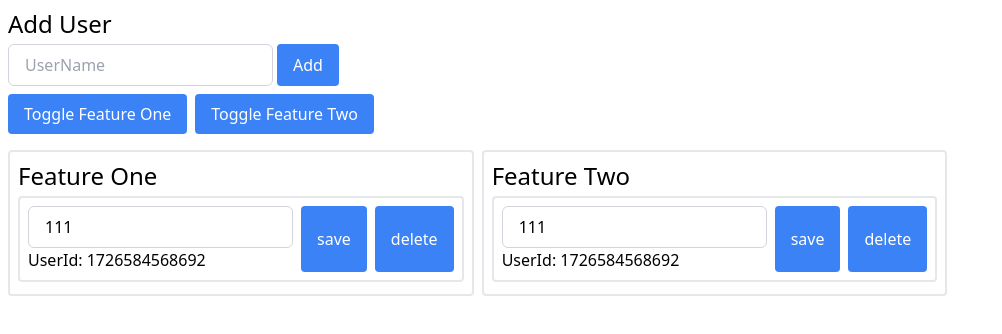
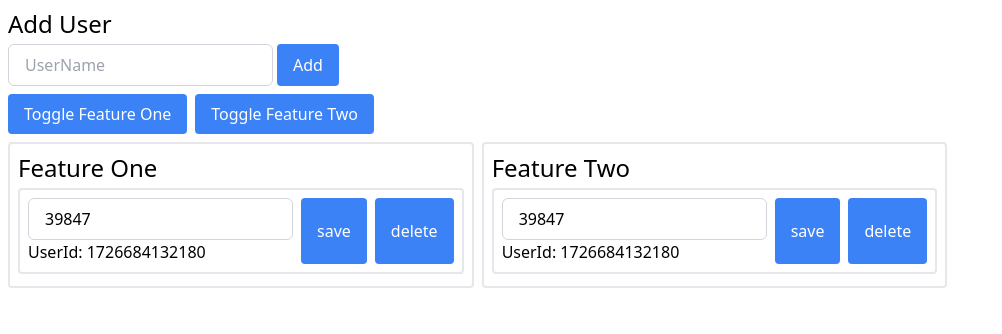
Before and after one commit to fedorovsky/vite-react-ts, a React (Vite) app: page / in a window 1280 px wide. Shown: the top 334 px of the page, without its empty margins (0-1002 px from the left). Built offline with nearby package versions, Linux system fonts and the light colour scheme; data requests are answered from the project's data file.

Commit message:
Optimistically update the cache

```diff
--- a/mock/db.json
+++ b/mock/db.json
@@ -1,8 +1,8 @@
 {
   "users": [
     {
-      "name": "111",
-      "id": "1726584568692"
+      "name": "39847",
+      "id": "1726684132180"
     }
   ]
 }
--- a/src/App.tsx
+++ b/src/App.tsx
@@ -27,7 +27,7 @@ export default function App() {
           Toggle Feature Two
         </button>
       </div>
-      <div className="flex">
+      <div className="flex gap-2">
         {isOpenFeatureOne && <FeatureOne />}
         {isOpenFeatureTwo && <FeatureTwo />}
       </div>
--- a/src/app/feature-one/FeatureOne.tsx
+++ b/src/app/feature-one/FeatureOne.tsx
@@ -17,7 +17,7 @@ export const FeatureOne = () => {
   });
 
   return (
-    <div className="my-2 p-2 border-2 rounded">
+    <div className="p-2 border-2 rounded">
       <h2 className="text-2xl">Feature One</h2>
       <div>
         {query.data?.map((user) => <UserCard key={user.id} user={user} />)}
--- a/src/app/feature-two/FeatureTwo.tsx
+++ b/src/app/feature-two/FeatureTwo.tsx
@@ -20,7 +20,7 @@ export const FeatureTwo = () => {
   });
 
   return (
-    <div className="m-2 p-2 border-2 rounded">
+    <div className="p-2 border-2 rounded">
       <h2 className="text-2xl">Feature Two</h2>
       <div>
         {query.data?.map((user) => <UserCard key={user.id} user={user} />)}
--- a/src/app/user-card/UserCard.tsx
+++ b/src/app/user-card/UserCard.tsx
@@ -1,5 +1,4 @@
 import { useMutation, useQueryClient } from '@tanstack/react-query';
-import { delay } from '@/shared/utils/delay.ts';
 import { useEffect, useState } from 'react';
 
 interface User {
```
